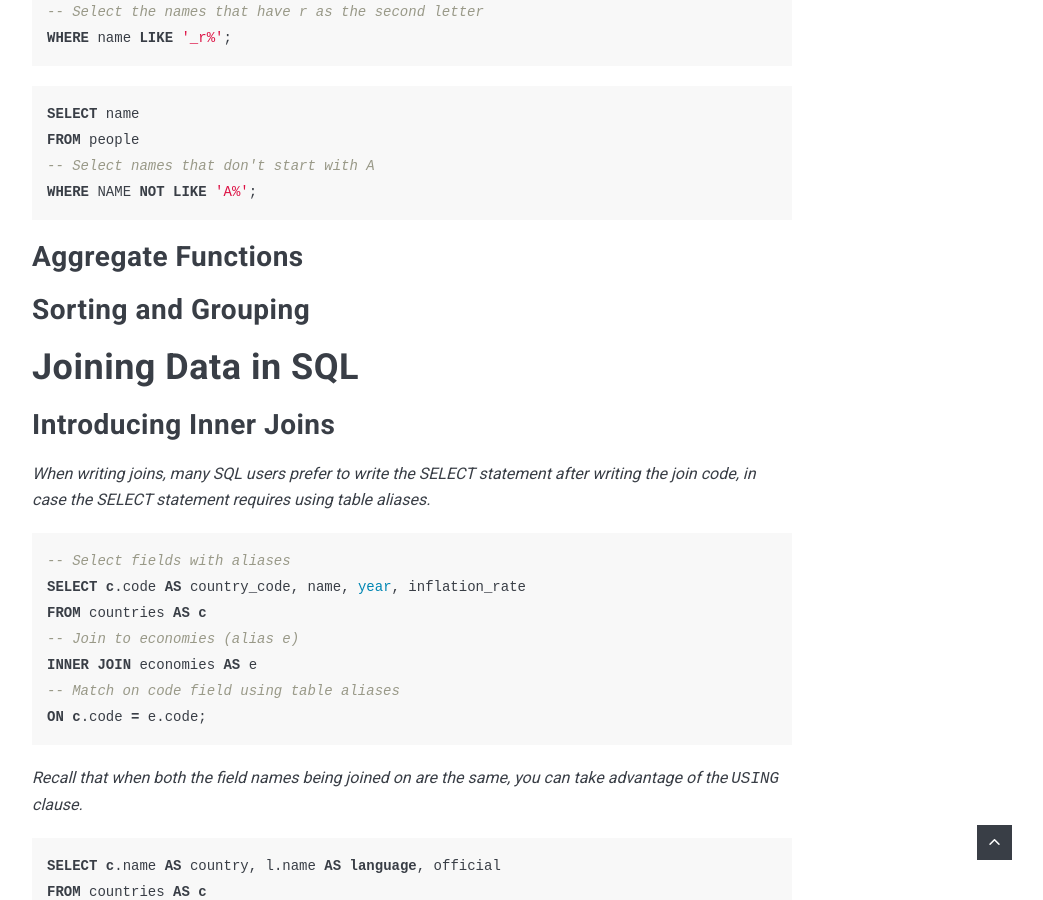
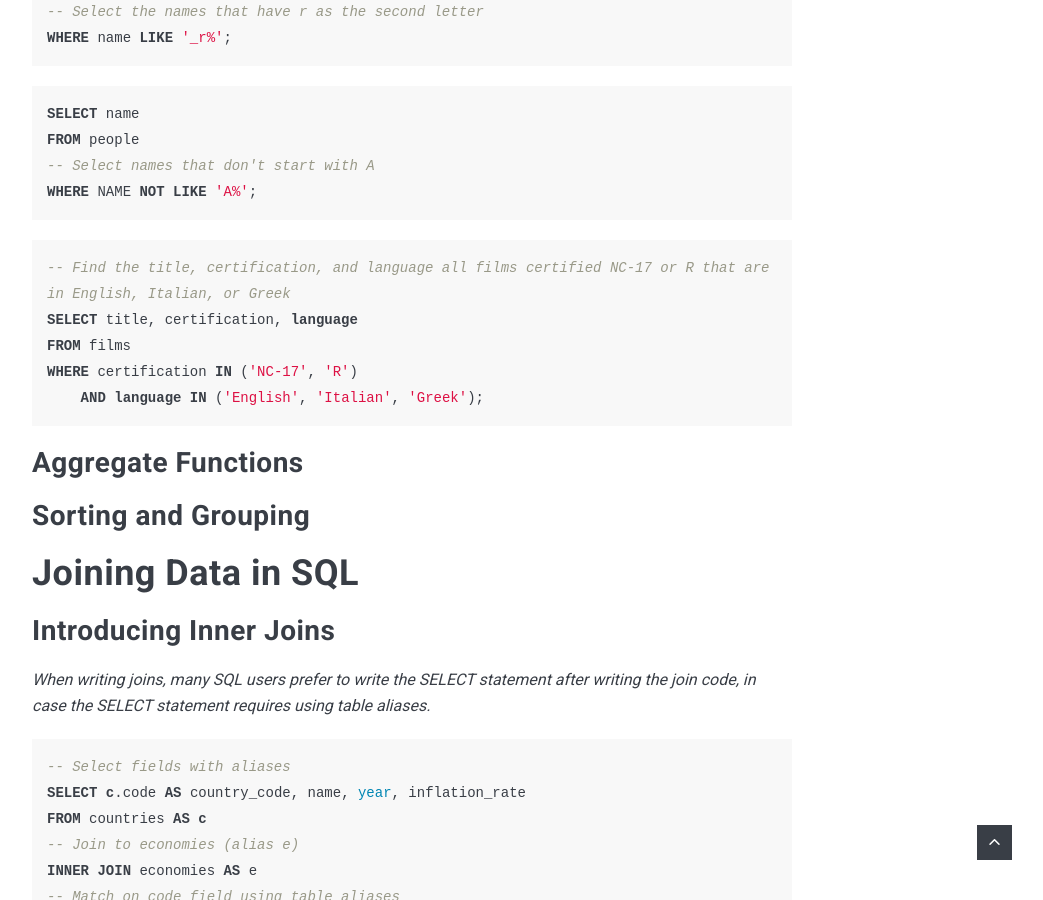
Before and after one commit to poi0905/poi0905.github.io, a Jekyll site: the page built from _posts/2022-11-08-datacamp-SQL-Fundamentals.markdown, in a window 1280 px wide and 900 px high, scrolled down 3513 px. Shown: the whole window, without its empty margins (228-1271 px from the left). Built offline with Jekyll 4.4.1, drawn with Linux system fonts in a browser that asks for light colours; nearby versions of some CDN libraries; comment, search, counter and statistics services are not loaded.

Commit message:
20221108

```diff
--- a/_posts/2022-11-05-datacamp-SQL-Fundamentals.markdown
+++ b/_posts/2022-11-08-datacamp-SQL-Fundamentals.markdown
@@ -122,6 +122,13 @@ FROM people
 WHERE NAME NOT LIKE 'A%';
 {% endhighlight %}
 
+{% highlight SQL %}
+-- Find the title, certification, and language all films certified NC-17 or R that are in English, Italian, or Greek
+SELECT title, certification, language
+FROM films
+WHERE certification IN ('NC-17', 'R')
+    AND language IN ('English', 'Italian', 'Greek');
+{% endhighlight %}
 
 ## Aggregate Functions
 ## Sorting and Grouping
```
